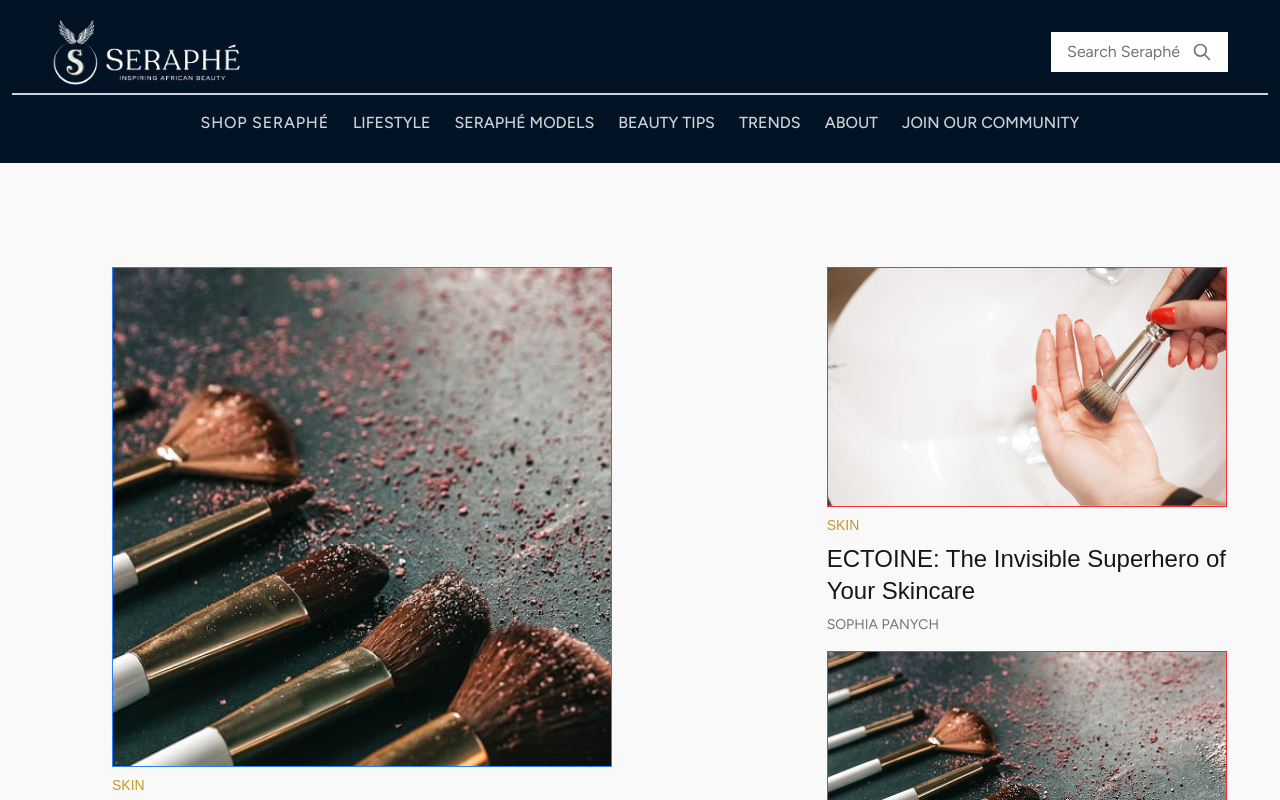
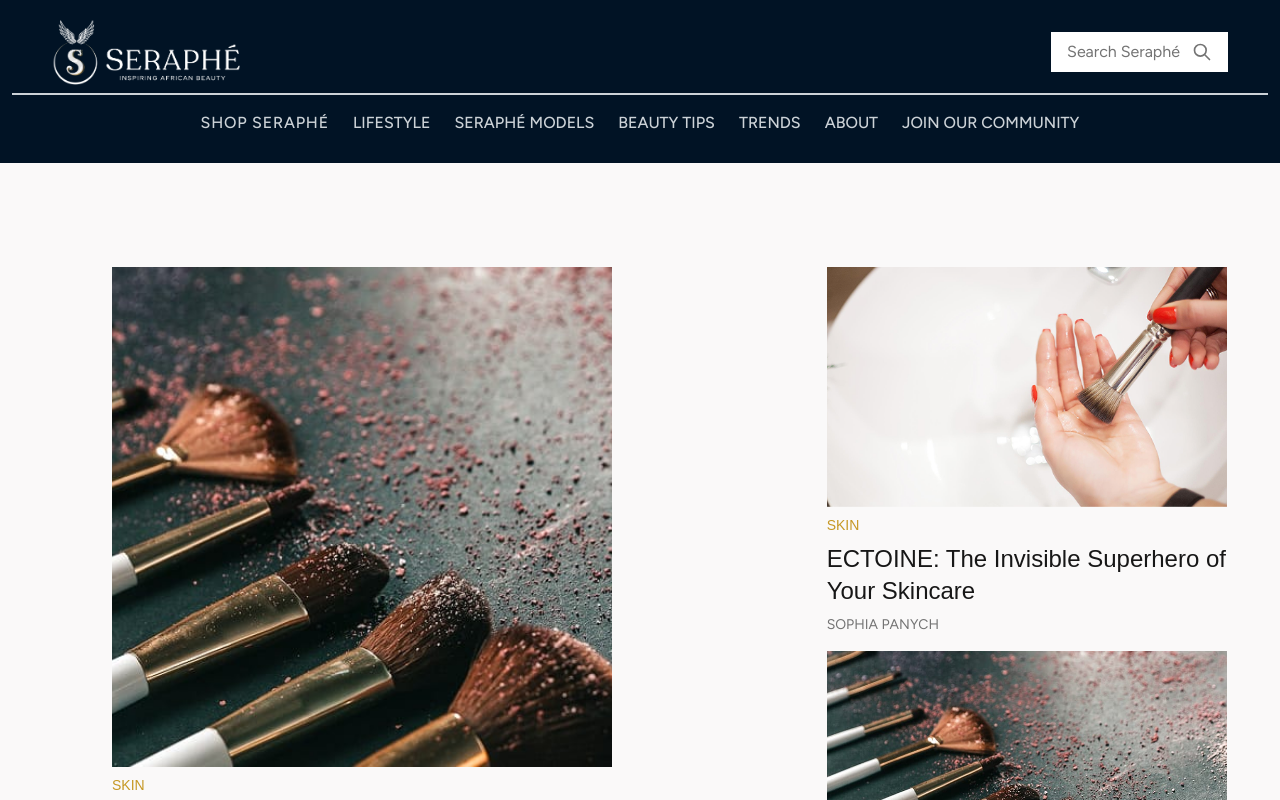
Before and after one commit to Nnenna-udefi/Seraphe-beauty, a Next.js app: page / in a window 1280 px wide. Shown: the top 800 px of the page. Built offline with nearby package versions, Linux system fonts and the light colour scheme; a web font is replaced by a local one.

Commit message:
fix: server error on slug

```diff
--- a/components/home.tsx
+++ b/components/home.tsx
@@ -28,10 +28,10 @@ const Home = () => {
               >
                 <Link href={`/blog/${blog.slug}`}>
                   <div
-                    className={`overflow-hidden relative w-full border border-black ${
+                    className={`overflow-hidden relative w-full ${
                       isFirst
-                        ? "h-80 md:h-125 w-full md:w-125 border border-blue-500"
-                        : "h-48 w-full md:w-100 md:h-60 border border-red-500"
+                        ? "h-80 md:h-125 w-full md:w-125 "
+                        : "h-48 w-full md:w-100 md:h-60 "
                     }`}
                   >
                     <Image
@@ -47,7 +47,9 @@ const Home = () => {
 
                   <h2
                     className={`my-2 ${
-                      isFirst ? "md:text-3xl text-xl" : "md:text-2xl text-xl"
+                      isFirst
+                        ? "md:text-3xl  w-full md:w-125 text-xl"
+                        : "md:text-2xl text-xl"
                     }`}
                   >
                     {blog.title}
--- a/components/ui/productCard.tsx
+++ b/components/ui/productCard.tsx
@@ -6,7 +6,7 @@ import { H3 } from "./heading";
 
 const ProductCard = () => {
   return (
-    <div className="max-w-full">
+    <div className="max-w-full w-full md:w-125">
       <div className="flex flex-col gap-1">
         <div className=" pt-2">
           <Image
@@ -23,7 +23,7 @@ const ProductCard = () => {
           <p className=" text-darkText text-sm py-2">
             Mystic Woods: Leafy Feathers/Butterfly Won
           </p>
-          <Button className="">N60,000 Amazon</Button>
+          <Button className="w-full">N60,000 Amazon</Button>
         </div>
       </div>
     </div>
```
